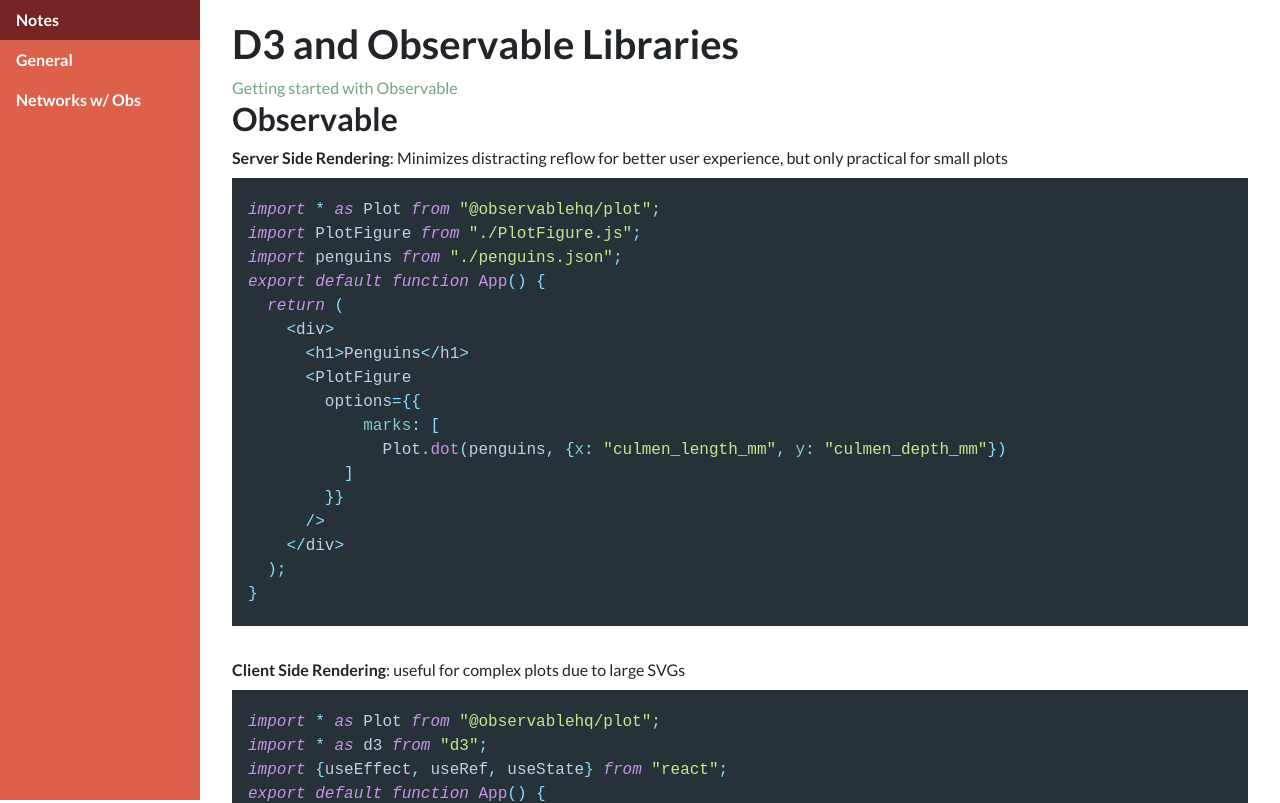
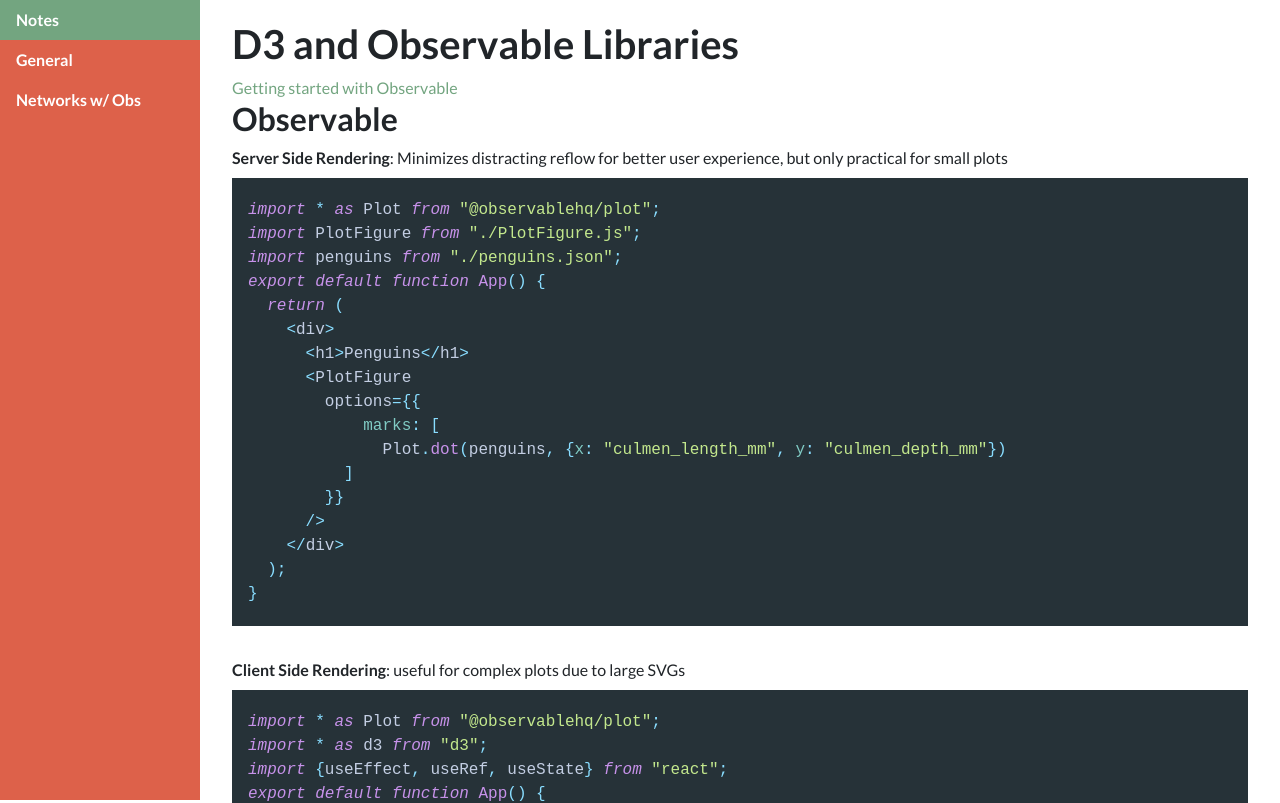
Before and after one commit to oj713/d3_observable_tests, a React (Create React App) app: page / in a window 1280 px wide. Shown: the top 803 px of the page. Built offline with nearby package versions, Linux system fonts and the light colour scheme.

Commit message:
replaced <a> with <Link> in nav bar

```diff
--- a/src/nav/index.js
+++ b/src/nav/index.js
@@ -1,4 +1,4 @@
-import {useLocation} from 'react-router-dom';
+import {Link, useLocation} from 'react-router-dom';
 import './nav_sidebar.css';
 const NavSidebar = () => {
 
@@ -6,7 +6,7 @@ const NavSidebar = () => {
     let active = pathname.split("/")[1];
 
     const tabs = [
-        {name: "Notes", path: "/"},
+        {name: "Notes", path: ""},
         {name: "General", path: "general"},
         {name: "Networks w/ Obs", path: "networksobs"}
     ]
@@ -15,8 +15,12 @@ const NavSidebar = () => {
     <div className = "jasper col sidebar nopad">
         <ul className = "list-group list-group-flush">
             {tabs.map(tab =>
-                <a href = {`${tab.path}`} key = {tab.path}
-                className = {`${active === tab.path ? "active" : ""} list-group-item`}> {tab.name} </a>)}
+                <Link key = {tab.name}
+                className={`${active === tab.path ? "active" : ""} list-group-item`}
+                to={tab.path}>
+                    {tab.name}
+                </Link>
+            )}
         </ul>
     </div>
     )
```
